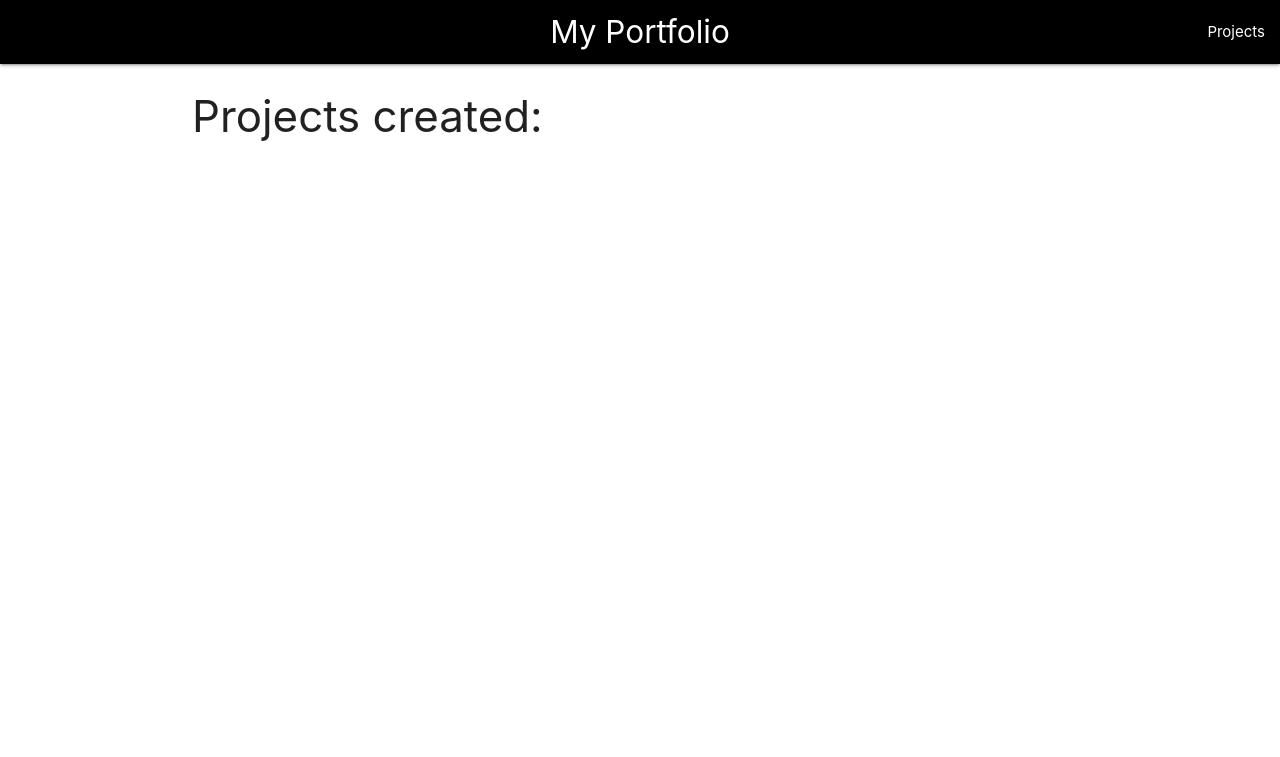
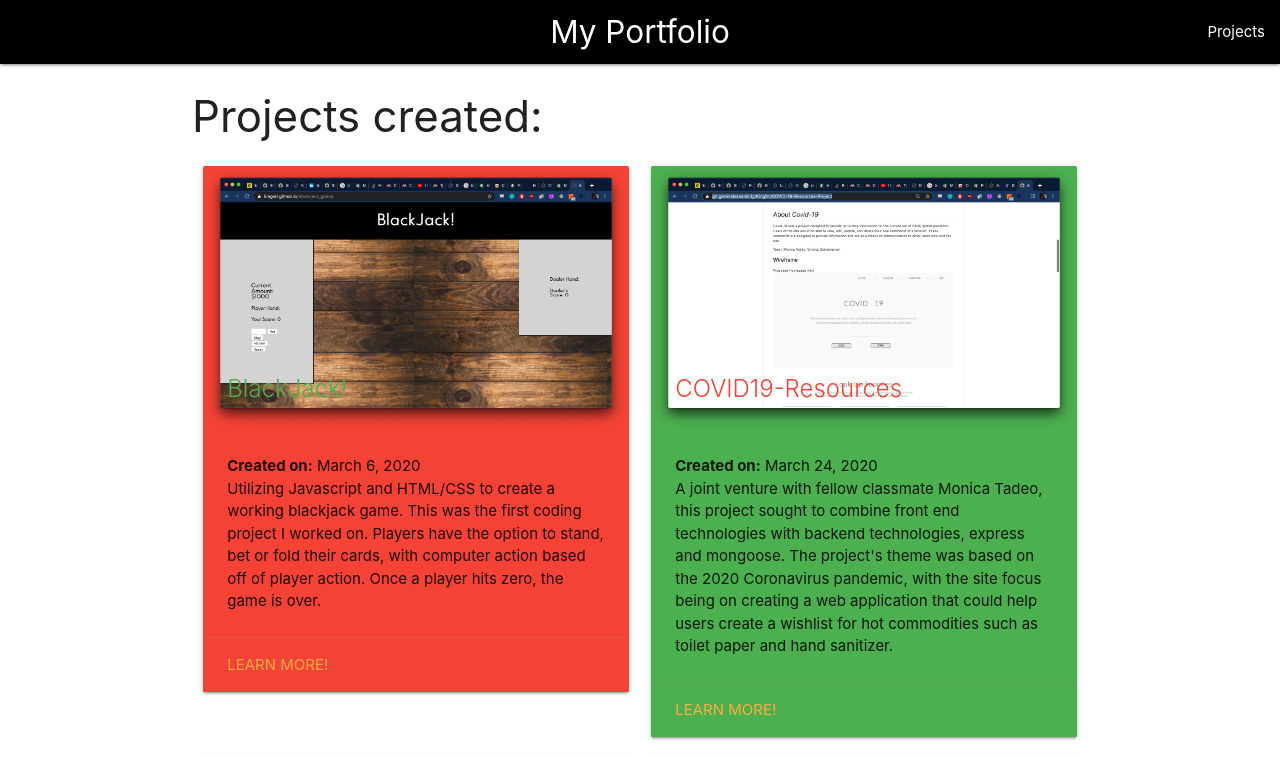
Before and after one commit to KingSri/portfolio, a Django app: page /index/ in a window 1280 px wide. Shown: the top 757 px of the page. Run offline with Django 3.2, Linux system fonts and the light colour scheme; data that the repository does not hold is empty; some libraries are stand-ins or nearby versions.

Commit message:
changing data to static for deployment

```diff
--- a/main_app/templates/project/detail.html
+++ b/main_app/templates/project/detail.html
@@ -6,7 +6,7 @@
 
 
 
-<div class="row">
+<!-- <div class="row">
 
   <div class="col s12 m6">
     <div class="card grey">
@@ -33,4 +33,4 @@
   </div>
 
 </div>
-{% endblock %}
+{% endblock %} -->
--- a/main_app/templates/project/index.html
+++ b/main_app/templates/project/index.html
@@ -5,7 +5,93 @@
 
 <h3>Projects created:</h3>
 
-{% for project in project %}
+
+<div class="row">
+
+    <div class="col s12 m6">
+
+      <div class="card red hoverable">
+        <div class="card-image">
+          <img src="{% static "blackjack.png" %}">
+          <span class="green-text text-darken-5 card-title">BlackJack!</span>
+        </div>
+        <div class="card-content">
+          <p><b>Created on:</b> March 6, 2020</p>
+          <p>
+            Utilizing Javascript and HTML/CSS to create a working blackjack game. This was the first coding project I worked on.
+            Players have the option to stand, bet or fold their cards, with computer action based off of player action. Once a player hits zero, the game is over.
+            </p>
+        </div>
+        <div class="card-action">
+          <a href="https://github.com/KingSri/blackJack_game" class="pulse">Learn more!</a>
+        </div>
+      </div>
+    </div>
+
+    <div class="col s12 m6">
+      <div class="card green hoverable">
+        <div class="card-image">
+          <img src="{% static "Covid19.png" %}">
+          <span class="red-text text-darken-5 card-title">COVID19-Resources</span>
+        </div>
+        <div class="card-content">
+          <p><b>Created on:</b> March 24, 2020</p>
+          <p>A joint venture with fellow classmate Monica Tadeo, this project sought to combine front end technologies with backend technologies,
+            express and mongoose. The project's theme was based on the 2020 Coronavirus pandemic,
+            with the site focus being on creating a web application that could help users create a wishlist for
+            hot commodities such as toilet paper and hand sanitizer.</p>
+        </div>
+        <div class="card-action">
+          <a href="https://git.generalassemb.ly/KingSri/COVID-19-Resources-Project" class="pulse">Learn more!</a>
+        </div>
+      </div>
+    </div>
+
+
+    <div class="col s12 m6">
+      <div class="card brown hoverable">
+        <div class="card-image">
+          <img src="{% static "wayfarer.png" %}">
+          <span class="grey-text text-lighten-3 card-title">Project Wayfarer</span>
+        </div>
+        <div class="card-content">
+          <p><b>Created on:</b> April 23, 2020</p>
+          <p>A joint venture with fellow classmates Jimmy Chen, Laura Sack and Seanny Phoenix this project aimed to introduce and incorporate React in a full stack application.
+          The project has full functionality, with users allowed to create, read, update, and destroy comments on cities they have visited. Users can also update locations from their profile page.</p>
+        </div>
+        <div class="card-action">
+          <a href="https://github.com/SeannyPhoenix/wayfarer-api" class="pulse">Learn more!</a>
+        </div>
+      </div>
+    </div>
+
+
+    <div class="col s12 m6">
+      <div class="card black hoverable">
+        <div class="card-image">
+          <img src="{% static "dekigoto.png" %}">
+          <span class="red-text text-darken-5 card-title">Dekigoto</span>
+        </div>
+        <div class="card-content">
+          <p class="white-text"><b>Created on:</b> May 8, 2020</p>
+          <p class="white-text">My final project for the SEI-09 Software Engineering Immersive taken at General Assembly-San Francisco, the goal of this project was to become more familiar with django and front end work, such as HTML and CSS. The project allows a user to create and upload an event with the option to add a date, upload an image, and like or dislike existing events.
+            Users experience customized layouts once logged in and can also leave comments/view existing comments from other users.</p>
+        </div>
+        <div class="card-action">
+          <a href="https://github.com/KingSri/EventDisplay" class="pulse">Learn more!</a>
+        </div>
+      </div>
+    </div>
+
+
+
+
+
+  </div>
+
+
+
+<!-- {% for project in project %}
 <div class="row">
     <div class="col s12 m7">
       <div class="card grey">
@@ -22,6 +108,6 @@
       </div>
     </div>
     {% endfor %}
-  </div>
+  </div> -->
 
 {% endblock %}
```
Also changed, not shown: main_app/static/Covid19.png (added), main_app/static/blackjack.png (added), main_app/static/dekigoto.png (added), 1 other file.
